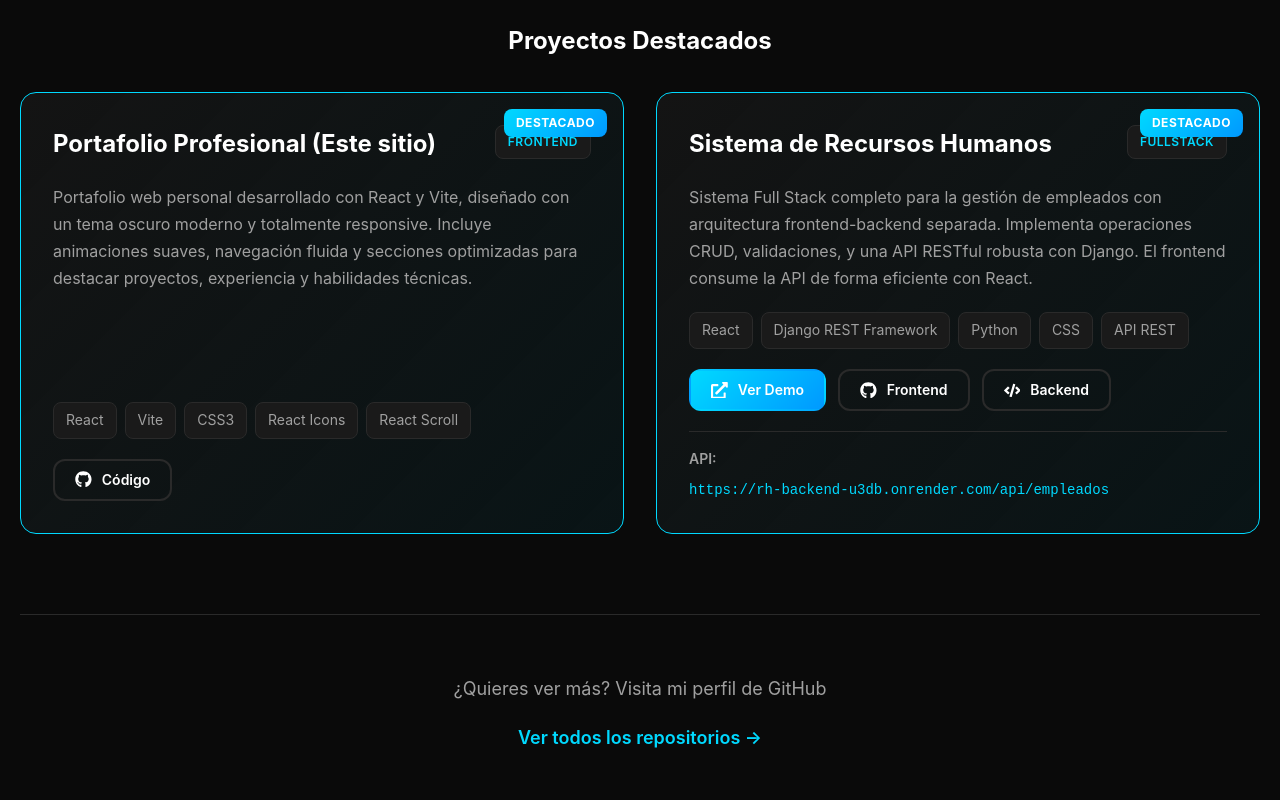
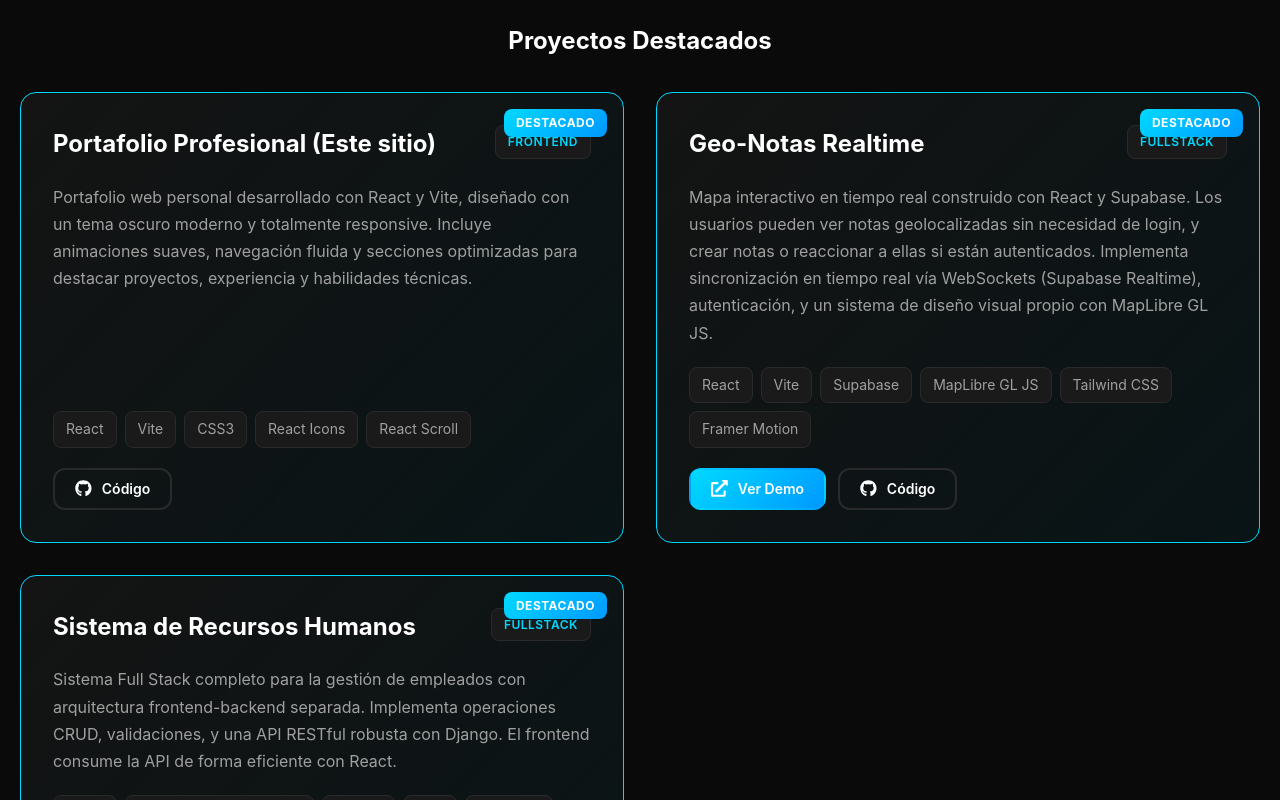
Before and after one commit to bryan0060/portafolio-bryan-arias-rios, a React (Vite) app: page / in a window 1280 px wide. Shown: the part 4060-4860 px from the top of the page. Built offline with nearby package versions, Linux system fonts and the light colour scheme.

Commit message:
feat: Proyecto geo-notas añadido

```diff
--- a/src/data/projects.js
+++ b/src/data/projects.js
@@ -9,7 +9,18 @@ export const PROJECTS = [
     featured: true
   },
   {
-    id: 1,
+    id: 3,
+    title: "Geo-Notas Realtime",
+    description: "Mapa interactivo en tiempo real construido con React y Supabase. Los usuarios pueden ver notas geolocalizadas sin necesidad de login, y crear notas o reaccionar a ellas si están autenticados. Implementa sincronización en tiempo real vía WebSockets (Supabase Realtime), autenticación, y un sistema de diseño visual propio con MapLibre GL JS.",
+    technologies: ["React", "Vite", "Supabase", "MapLibre GL JS", "Tailwind CSS", "Framer Motion"],
+    demo: "https://geo-notas.vercel.app/",
+    github: "https://github.com/bryan0060/geo-notas",
+    type: "fullstack",
+    featured: true,
+    isFullStack: false
+  },
+  {
+    id: 2,
     title: "Sistema de Recursos Humanos",
     description: "Sistema Full Stack completo para la gestión de empleados con arquitectura frontend-backend separada. Implementa operaciones CRUD, validaciones, y una API RESTful robusta con Django. El frontend consume la API de forma eficiente con React.",
     technologies: ["React", "Django REST Framework", "Python", "CSS", "API REST"],
```
